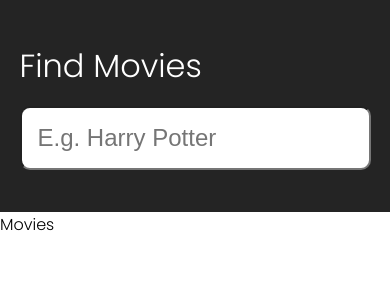
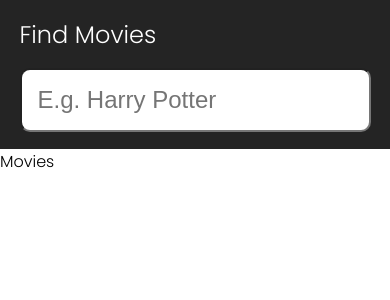
Before and after one commit to Dhadhazi/justmovies, a React (Create React App) app: page / in a window 390 px wide. Shown: the top 300 px of the page. Built offline with nearby package versions, Linux system fonts and the light colour scheme.

Commit message:
Header responsiveness update

```diff
--- a/src/Components/Header/Header.tsx
+++ b/src/Components/Header/Header.tsx
@@ -8,6 +8,9 @@ const MainContainer = styled.div`
   justify-content: center;
   padding: 5vh 5vw;
   background-color: #242424;
+  @media screen and (max-width: 600px) {
+    padding: 2vh 5vw;
+  }
 `;
 
 const Title = styled.h1`
@@ -19,7 +22,7 @@ const Title = styled.h1`
   margin-bottom: 1rem;
   font-weight: 300;
   @media screen and (max-width: 600px) {
-    font-size: 2rem;
+    font-size: 1.5rem;
   }
 `;
 
```
